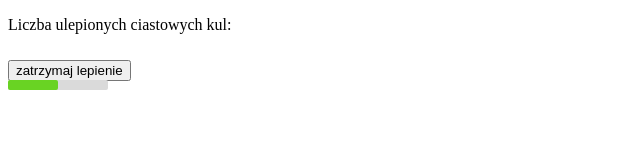
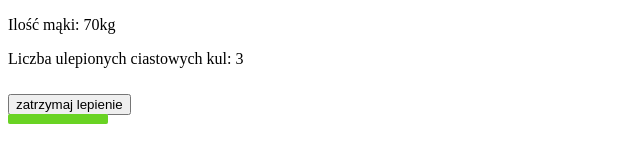
Before and after one commit to MariuszWalusiak/js-bakery, a plain HTML site: page index.html in a window 1280 px wide. Both pictures are taken after a click on the button "Ulep Ciasto". Shown: the whole page, without its empty margins (0-640 px from the left). Drawn offline with Linux system fonts and the light colour scheme.

Commit message:
wip task2c

```diff
--- a/index.html
+++ b/index.html
@@ -9,11 +9,12 @@
     <script src="index.js" defer></script>
 </head>
 <body>
+    <p id="flour-available">Ilość mąki: </p>
     <p id="counter">Liczba ulepionych ciastowych kul: </p>
     <div class="progress-bar-start" >
         <div class="progress-bar"></div>
     </div>
-    <button class="make-cookie" id="make-cookie">Ulep Ciasto</button>
+    <button class="make-dough" id="make-dough">Ulep Ciasto</button>
 
 </body>
 </html>
--- a/index.js
+++ b/index.js
@@ -1,17 +1,18 @@
-const cookieButton = document.querySelector("#make-cookie");
+const cookieButton = document.querySelector("#make-dough");
 const progressBar = document.querySelector(".progress-bar");
-const counterBakedCookies = document.querySelector('#counter')
-
+const counterMadeDough = document.querySelector("#counter");
+const flourAvailable = document.querySelector("#flour-available");
+let amountOfFlour = 100;
 
 var duration;
 let acceleration = false;
 progressBar.style.width = "0px";
 console.log(duration);
-let bakedCookies = 0;
+let madeDough = 0;
 
 //function declaration
 function startInterval() {
-  duration = setInterval(runProgressBar, 1000);
+  duration = setInterval(runProgressBar, 200);
   acceleration = true;
   cookieButton.textContent = "zatrzymaj lepienie";
   console.log(duration);
@@ -26,14 +27,15 @@ function stopInterval() {
 
 function runProgressBar() {
   if (progressBar.style.width === "0px") {
-    progressBar.style.width = "25px";
+      reduceFlourAmount();
+      progressBar.style.width = "25px"
   } else if (progressBar.style.width === "25px") {
     progressBar.style.width = "50px";
   } else if (progressBar.style.width === "50px") {
     progressBar.style.width = "75px";
   } else if (progressBar.style.width === "75px") {
     progressBar.style.width = "100px";
-    countBakedCookies();
+    countMadeDough();
   } else if (progressBar.style.width === "100px") {
     progressBar.style.width = "0px";
   }
@@ -41,10 +43,25 @@ function runProgressBar() {
   console.log(progressBar.style.width);
 }
 
-function countBakedCookies(){
-    bakedCookies++;
-    counterBakedCookies.textContent = `Liczba ulepionych ciastowych kul: ${bakedCookies}`
-    return bakedCookies;
+function countMadeDough() {
+  madeDough++;
+  counterMadeDough.textContent = `Liczba ulepionych ciastowych kul: ${madeDough}`;
+  return madeDough;
+}
+
+function updateFlourAvailable() {
+  flourAvailable.textContent = `Ilość mąki: ${amountOfFlour}kg`;
+}
+updateFlourAvailable();
+
+function reduceFlourAmount() {
+  if (amountOfFlour >= 10) {
+    amountOfFlour -= 10;
+    flourAvailable.textContent = `Ilość mąki: ${amountOfFlour}kg`;
+    return amountOfFlour
+  } else {
+    stopInterval();
+  }
 }
 
 //button init
```
